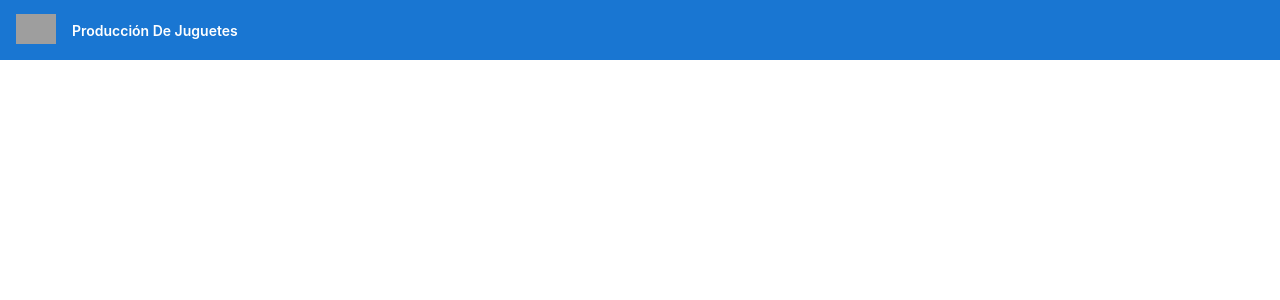
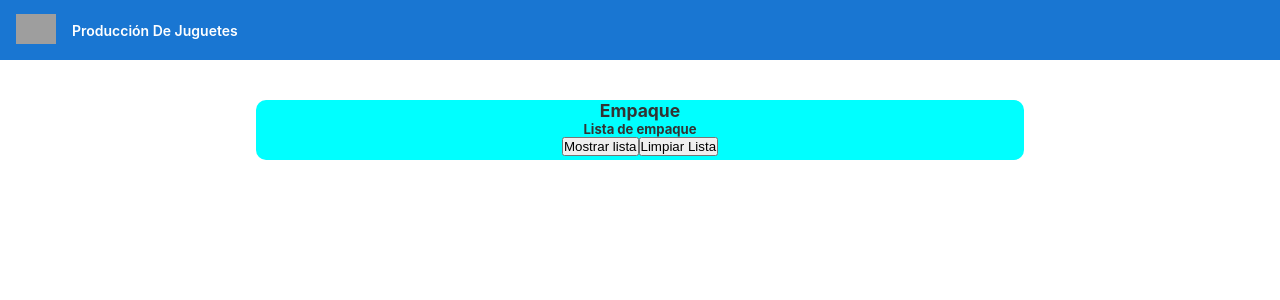
Before and after one commit to JosMiguelMM2/MVM-SYSTEM, an Angular app in the folder Front-End/: page /Empaque in a window 1280 px wide. Before the commit this address led to /. Shown: the top 300 px of the page. Built offline with nearby package versions, Linux system fonts and the light colour scheme; grey boxes are pictures that could not be loaded.

Commit message:
Mustra datos en empaque

```diff
--- a/Front-End/src/app/app.module.ts
+++ b/Front-End/src/app/app.module.ts
@@ -40,6 +40,10 @@ const appRoutes: Routes = [
   {
     path: 'Juguetes',
     component: JuguetesComponent,
+  },
+  {
+    path: 'Empaque',
+    component: EmpaquetamientoComponent,
   }
 ];
 
--- a/Front-End/src/app/contacto/contacto.component.css
+++ b/Front-End/src/app/contacto/contacto.component.css
@@ -9,10 +9,12 @@ html{
     height: 100vh;
 }
 .primera{
-    background-color:red;
-    margin-top: 100px;
-    color: black;
+    background-color: aqua;
+    margin: 0 auto;
+    margin-top: 6rem;
+    width: 80%;
     text-align: center;
+
 }
 
 .primera h1{
--- a/Front-End/src/app/empaquetamiento/empaquetamiento.component.css
+++ b/Front-End/src/app/empaquetamiento/empaquetamiento.component.css
@@ -0,0 +1,20 @@
+*{
+    margin: 0;
+    padding: 0;
+    box-sizing: border-box;
+}
+html{
+    font-size: 62.5%;
+    width: 100vw;
+    height: 100vh;
+    margin-top: 6rem;
+}
+
+.mostrarlista{
+    background-color: aqua;
+    margin: 0 auto;
+    margin-top: 10rem;
+    width: 60%;
+    text-align: center;
+    border-radius: 1rem 1rem 1rem 1rem;
+}
--- a/Front-End/src/app/empaquetamiento/empaquetamiento.component.html
+++ b/Front-End/src/app/empaquetamiento/empaquetamiento.component.html
@@ -1 +1,34 @@
-<p>empaquetamiento works!</p>
+<html xmlns:mso="urn:schemas-microsoft-com:office:office" xmlns:msdt="uuid:C2F41010-65B3-11d1-A29F-00AA00C14882">
+
+<main class="mostrarlista">
+    <h1>{{title}}</h1>
+    <div>
+        <h2>Lista de empaque</h2>
+        <form (ngSubmit)="getEmpaquetamiento(1)" [formGroup]="ListaEmpaque">
+            <button type="submit">Mostrar lista </button>
+            <button (click)="LimpiarLista()">Limpiar Lista</button>
+
+            <h2>{{TituloEmpaque}}</h2>
+
+            <table class="tabla-mostrarempaque">
+                <thead>
+                    <th>{{TablaEmpaque[0]}}</th>
+                    <th>{{TablaEmpaque[1]}}</th>
+                    <th>{{TablaEmpaque[2]}}</th>
+                    <th>{{TablaEmpaque[3]}}</th>
+                </thead>
+
+                <tbody>
+                    <tr *ngFor="let emp of Empaquetamiento">
+                        <th>{{emp.Id_Empaque}}</th>
+                        <th>{{emp.tipo_de_empaque}}</th>
+                        <th>{{emp.Juguete}}</th>
+                        <th>{{emp.Persona}}</th>
+                    </tr>
+                </tbody>
+            </table>
+
+        </form>
+    </div>
+</main>
+</html>
--- a/Front-End/src/app/empaquetamiento/empaquetamiento.component.ts
+++ b/Front-End/src/app/empaquetamiento/empaquetamiento.component.ts
@@ -1,4 +1,14 @@
 import { Component, OnInit } from '@angular/core';
+import {
+  FormGroup,
+  FormBuilder,
+  Validators,
+  ReactiveFormsModule,
+  FormControl,
+} from '@angular/forms';
+import { Router } from '@angular/router';
+
+import { JuguetesService } from '../juguetes.service';
 
 @Component({
   selector: 'app-empaquetamiento',
@@ -6,10 +16,110 @@ import { Component, OnInit } from '@angular/core';
   styleUrls: ['./empaquetamiento.component.css']
 })
 export class EmpaquetamientoComponent implements OnInit {
+  title = 'Empaque';
+  Empaquetamiento: any = [];
+  TituloEmpaque = ''; //Titulo Lista de Tipos de Documentos
+  TablaEmpaque: any = []; //Encabezados tabla Lista de Tipos de Documentos
 
-  constructor() { }
+  controlLista = 1; //Control para limpiar la lista
+  BuscarEvalor = 1; //Control para carga del valor a buscar
+
+  MiEmpaque: any = []; //Tipo de Documento Buscado
+  TituloEmpaq = ''; //Titulo de Tipo de Documento Buscado
+  TabBusEmpaque: any = []; //Encabezados tabla Tipo de Documento Buscado
+  comboListaEmpaque: any = []; //Combo Buscar Tipo de Documento
+
+  TituloEmpaqueEdit = ''; //Titulo de Tipo de Documento a Editar
+  MiEmpaqueE: any = []; //Tipo de Documento a Editar
+  comboEditarEmpaque: any = []; //Combo Editar Tipo de Documento
+
+  //*****************************************************************************
+  //Form group
+  //Mostrar Lista de Empaque
+  ListaEmpaque = new FormGroup({});
+
+  //BUSCAR Empaque POR ID
+  filtraridempaque = new FormGroup({
+    combofiltro: new FormControl(),
+  });
+
+
+  constructor(private formBuilder: FormBuilder,
+    private juguetesService: JuguetesService,
+    Router: Router) { }
+
+  public LimpiarLista() {
+    this.controlLista = 0;
+  }
+
+  public getEmpaquetamiento(op: any) {
+    if (this.controlLista == 1) {
+
+      this.juguetesService.getTipEmpaques().subscribe((data: any) => {
+
+        if (op == 1) {
+
+          this.Empaquetamiento = JSON.parse(data);
+          this.TituloEmpaque = 'Lista de Empaquetamiento';
+          this.TablaEmpaque[0] = 'Id Empaque';
+          this.TablaEmpaque[1] = 'Tipo de empaque';
+          this.TablaEmpaque[2] = 'Juguete';
+          this.TablaEmpaque[3] = 'Persona'
+
+        }else if (op == 2) {
+
+          this.comboListaEmpaque = JSON.parse(data);
+            this.MiEmpaque = null;
+            this.TituloEmpaq = '';
+            this.TabBusEmpaque[0] = '';
+            this.TabBusEmpaque[1] = '';
+            this.TabBusEmpaque[2] = '';
+            this.TabBusEmpaque[3] = '';
+        }
+      })
+    }else {
+      this.TituloEmpaque = '';
+      this.Empaquetamiento = null;
+      this.TablaEmpaque[0] = '';
+      this.TablaEmpaque[1] = '';
+      this.TablaEmpaque[2] = '';
+      this.TablaEmpaque[3] = '';
+      this.controlLista = 1;
+    }
+  }
+
+  public getEmpaqueId() {
+    let filtovalor = this.filtraridempaque.getRawValue()['combofiltro'];
+    console.log('318    ' + filtovalor);
+    this.juguetesService.getTipEmpaque('/' + filtovalor).subscribe(
+      (data: {}) => {
+        console.log('313    ' + filtovalor);
+
+        this.MiEmpaque = data;
+
+        // console.log("la data es " + data);
+        // console.log("MiTipDoc es " + this.MiTipDoc);
+        //console.log("MiTipDoc es " + this.MiTipDoc[0].id_tip_doc + " - " + this.MiTipDoc[0].tipo_documento + " - " + this.MiTipDoc[0].iniciales_tip_doc);
+
+        this.TituloEmpaq = 'Buscar Emapque por Id';
+        this.TabBusEmpaque[0] = 'Id Empaque';
+        this.TabBusEmpaque[1] = 'Tipo de empaque';
+        this.TabBusEmpaque[2] = 'Juguete';
+        this.TabBusEmpaque[3] = 'Persona';
+      },
+      (error) => {
+        console.log(error);
+      }
+    );
+  }
 
   ngOnInit(): void {
+    this.ListaEmpaque = this.formBuilder.group({});
+
+    this.filtraridempaque = this.formBuilder.group({
+      combofiltro: [],
+    });
+
   }
 
 }
--- a/Front-End/src/app/juguetes.service.ts
+++ b/Front-End/src/app/juguetes.service.ts
@@ -16,7 +16,7 @@ const httpOptions = {
 export class JuguetesService {
   private Url: string = 'http://localhost:3000';
 
-  constructor(private http: HttpClient) {}
+  constructor(private http: HttpClient) { }
 
   private extractData(res: Response) {
     //console.log("22    ");
@@ -67,12 +67,32 @@ export class JuguetesService {
 
   async updateTipContac(cadena: any): Promise<any> {
     //console.log("33 " + cadena)
-    //console.log("tales 60  " + cadena.id_tip_doc + " - " + cadena.tipo_documento+ " - " +  cadena.iniciales_tip_doc, this.Url + "/tipdoc")
+    console.log("tales 60  " + cadena.Id_contactos + " - " + cadena.Id_empleados + " - " + cadena.Tipo_contacto + " - " + cadena.Dato_contacto, this.Url + "/tipdoc")
 
     return new Promise((resolve, reject) => {
       this.http.put(this.Url + '/tipContac', cadena, httpOptions).toPromise();
     });
   }
+
+
+
+
+  // Método Listar Empaque
+
+  getTipEmpaques(): Observable<any> {
+    console.error(' antes ' + this.Url + '/tipEmpaque');
+    return this.http.get(this.Url + '/tipEmpaque', httpOptions);
+  }
+
+//-------------------------------------------------------------
+  // Método mostrar un solo empaque
+
+  getTipEmpaque(id: any): Observable<any> {
+    // console.log("  4555  ***** "+this.Url + "/tipContac"+id )
+    // console.log("211    ");
+    return this.http.get(this.Url + '/tipEmpaque' + id, httpOptions);
+  }
+
 
   //------------------------------------------------------------------
   // servicio crud Empleados
@@ -102,21 +122,18 @@ export class JuguetesService {
     });
   }
   ///////////////catalogo
-  getTipCatalogosa(): Observable<any>
-{
+  getTipCatalogosa(): Observable<any> {
     return this.http.get(this.Url + '/tipCatalogo', httpOptions);
   }
   /// JUGUETES
-getTipJuguetess(): Observable<any>
-{
+  getTipJuguetess(): Observable<any> {
     return this.http.get(this.Url + '/tipJuguete', httpOptions);
   }
   //mostrar un solo Jugute
- getTipJuguetes(id: any): Observable<any>
- {
+  getTipJuguetes(id: any): Observable<any> {
     // console.log("  4555  ***** "+this.Url + "/tipContac"+id )
     // console.log("211    ");
-     console.log(this.Url + '/tipJuguete'+id )
+    console.log(this.Url + '/tipJuguete' + id)
     return this.http.get(this.Url + '/tipJuguete' + id, httpOptions);
   }
 }
--- a/Front-End/src/app/menu-inicio/menu-inicio.component.html
+++ b/Front-End/src/app/menu-inicio/menu-inicio.component.html
@@ -5,6 +5,7 @@
     <h3><a routerLink="/Contactos" class="pruebacontactos">Ir a contactos</a></h3>
     <h3><a routerLink="/Empleados" class="pruebaempleado">Ir a Empleados</a> </h3>
     <h3><a routerLink="/Juguetes" class="pruebaJuguetes">Ir a Juguetes</a> </h3>
+    <h3><a routerLink="/Empaque" class="pruebaempaque">Ir a Empaque</a></h3>
 </main>
 
 </body>
```
Also changed, not shown: Front-End/src/app/contacto/contacto.component.html (+15 -10 lines), Front-End/src/app/contacto/contacto.component.ts (+11 -25 lines), 2 other files (tests, documents, lock files or other folders). Lines whose indentation alone changed are shown as unchanged.
